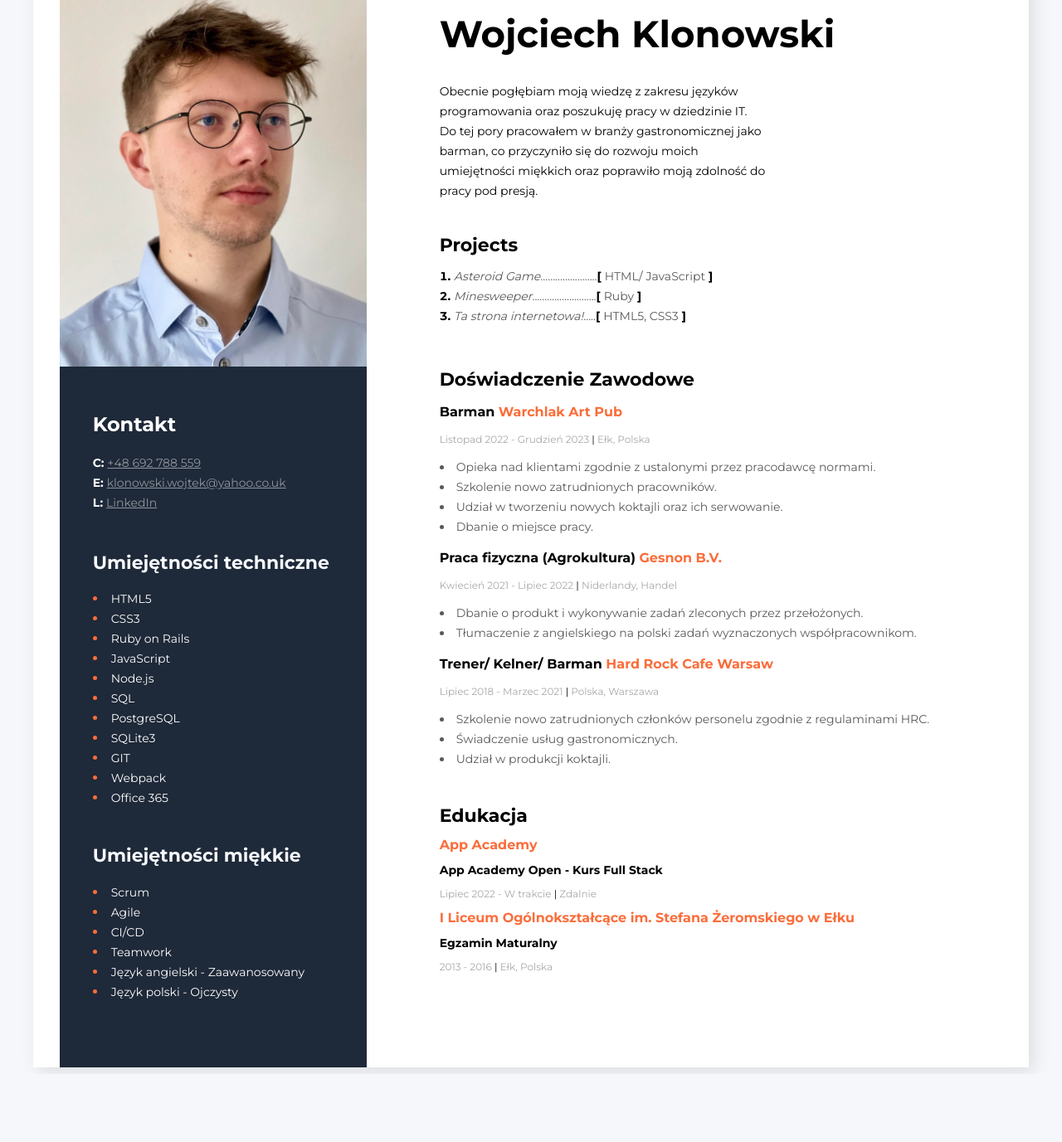
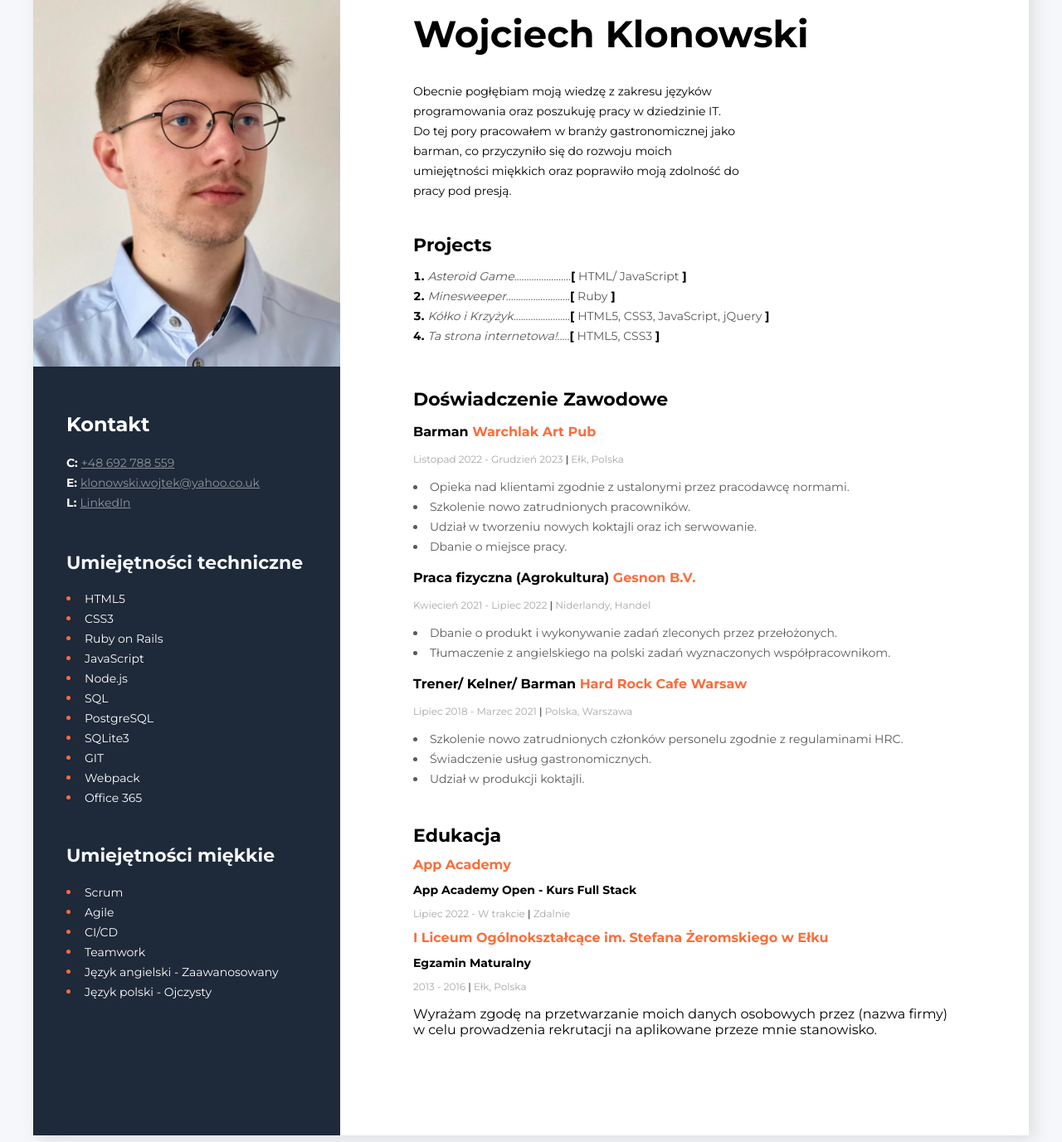
Before and after one commit to JensAlabamba/cv_polish, a plain HTML site: page index.html in a window 1280 px wide. Shown: the part 92-1469 px from the top of the page at 83% size. Before the commit the page ends 1387 px from the top, so only its background shows below. Drawn offline with Linux system fonts and the light colour scheme.

Commit message:
clause and update

```diff
--- a/index.html
+++ b/index.html
@@ -45,6 +45,15 @@
                             ><span class="pro_li"
                                 >..........................</span
                             >[ <span class="pro_li">Ruby</span> ]
+                        </li>
+                        <li>
+                            <a
+                                class="pro_list_item"
+                                href="https://jq-ttt-wk.netlify.app"
+                                ><em>Kółko i Krzyżyk</em></a
+                            ><span class="pro_li"
+                                >.......................</span
+                            >[ <span class="pro_li">HTML5, CSS3, JavaScript, jQuery</span> ]
                         </li>
                         <li>
                             <a
@@ -131,10 +140,9 @@
                         <span class="time_connector">|</span> Ełk, Polska
                     </p>
                 </div>
-                <!-- <div>
-                    <p>Niniejszym wyrażam zgodę na przetwarzanie moich danych osobowych w celu udziału w rekrutacji na stanowisko Pracownik biurowy, przez okres jej trwania, zgodnie z przedstawionymi zasadami przez Mazurski Browar Sp. z o.o..</p>
-                    <p> Niniejszym wyrażam zgodę na przetwarzanie moich danych osobowych w celu włączenia na okres 6 m-cy do bazy kandydatów, zgodnie z przedstawionymi zasadami przez Mazurski Browar Sp. z o.o..</p>
-                </div> -->
+                <div>
+                    <p>Wyrażam zgodę na przetwarzanie moich danych osobowych przez (nazwa firmy) w celu prowadzenia rekrutacji na aplikowane przeze mnie stanowisko.</p>
+                </div>
             </main>
             <aside>
                 <img
--- a/style.css
+++ b/style.css
@@ -131,6 +131,7 @@ h1 {
   padding-left: 0;
   list-style-position: inside;
   margin-top: 8px;
+  width: 550px;
 }
 
 .pro_list_item {
```
